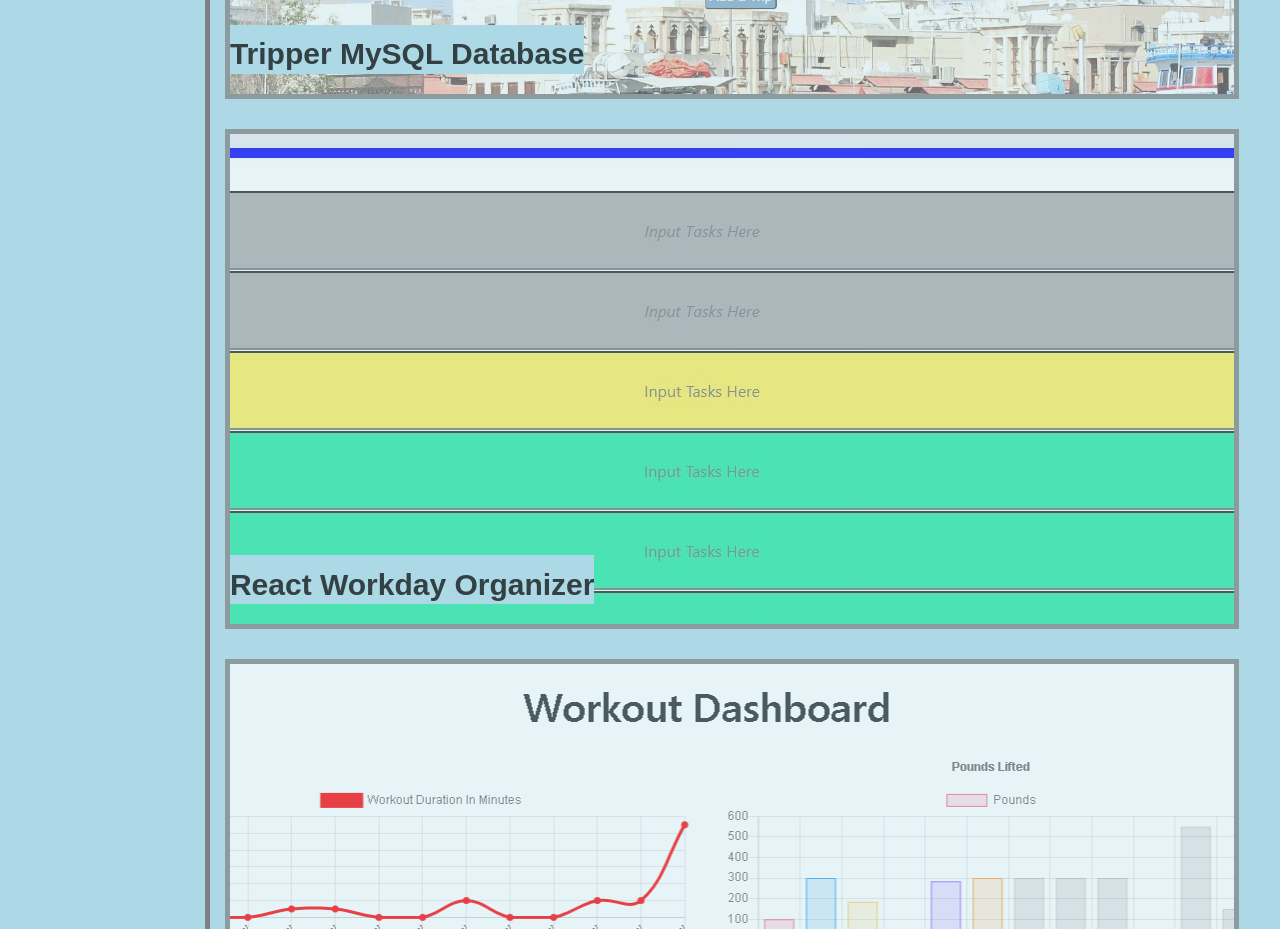
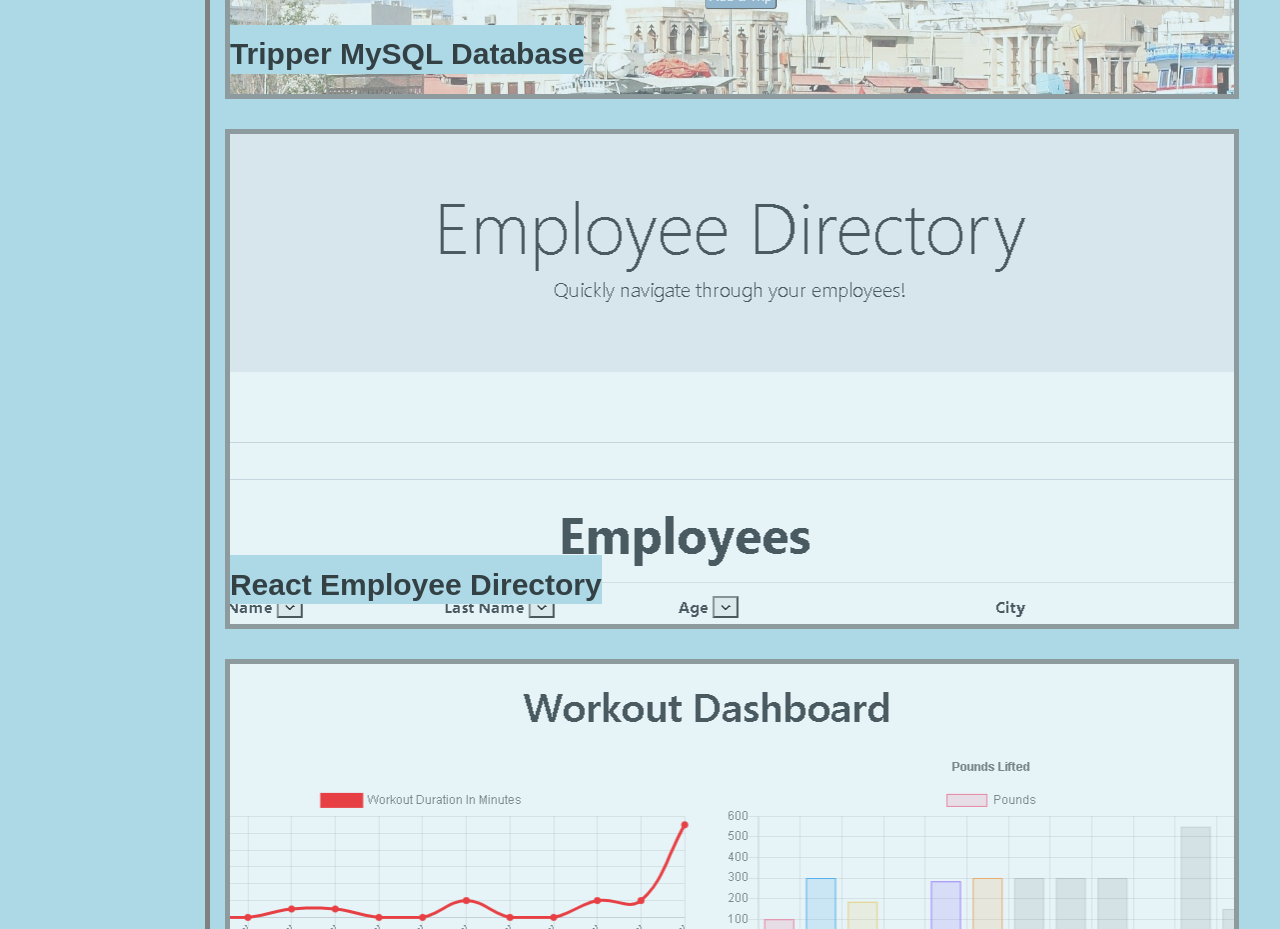
Before and after one commit to treyjewett/Portfolio, a plain HTML site: page index.html in a window 1280 px wide. Shown: the part 1040-1969 px from the top of the page. Drawn offline with Linux system fonts and the light colour scheme.

Commit message:
updates portfolio with latest work

```diff
--- a/assets/css/style.css
+++ b/assets/css/style.css
@@ -192,8 +192,8 @@ section {
     background-position: center;
 }
 
-#workday {
-    background-image: url("../../assets/images/Workday.jpg");
+#react {
+    background-image: url("../../assets/images/website.png");
     background-repeat: no-repeat;
     height: 500px;
     width: 500px;
--- a/index.html
+++ b/index.html
@@ -78,10 +78,10 @@
                         </div>
                     </a>
                 </div>
-                <div class="tile" id="workday">
-                    <a href="https://treyjewett.github.io/React-Workday-Organizer/" target="_blank">
+                <div class="tile" id="react">
+                    <a href="https://treyjewett.github.io/React-Employee-Directory/" target="_blank">
                         <div class="tile-text">
-                            <p>React Workday Organizer</p>
+                            <p>React Employee Directory</p>
                         </div>
                     </a>
                 </div>
```
Also changed, not shown: assets/images/Workday.jpg (deleted), assets/images/weather.png (deleted), assets/images/website.png (added).
